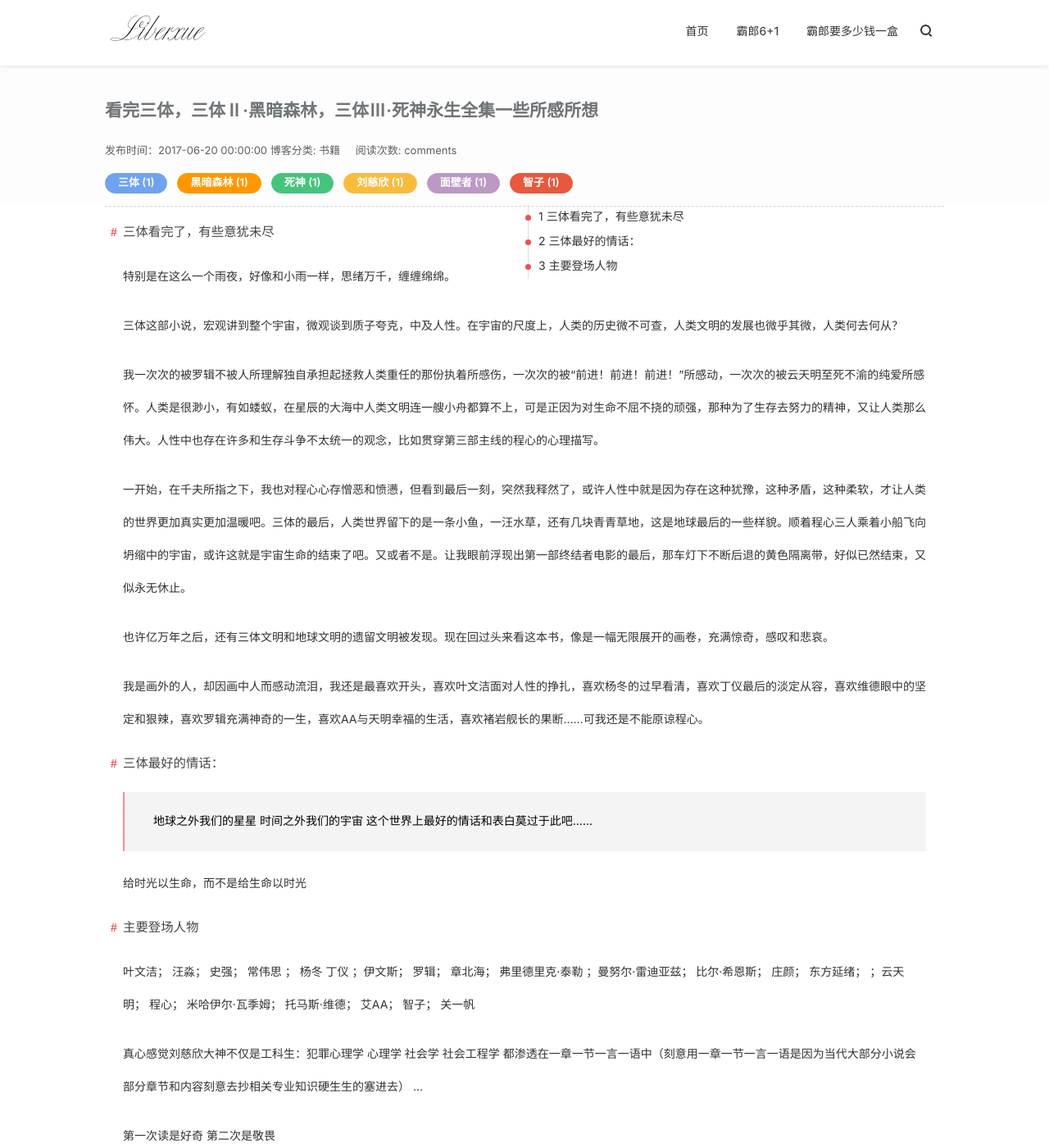
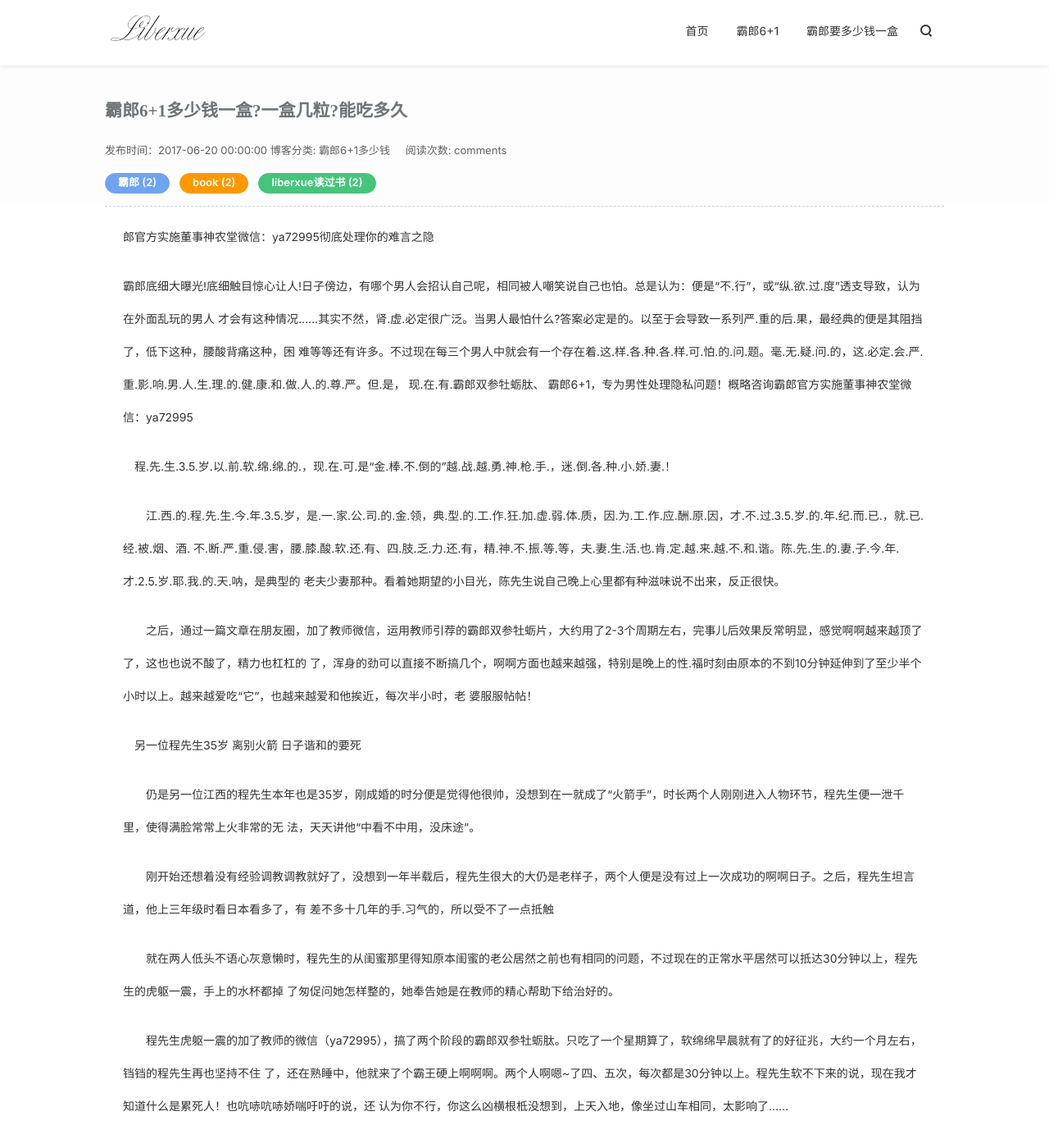
Before and after one commit to ceoroot/ceoroot.github.io, a Jekyll site: the page built from _posts/书籍/2017-06-20-santibook.md, in a window 1280 px wide and 1400 px high. Shown: the whole window at 82% size. Built offline with Jekyll 4.4.1, drawn with Linux system fonts in a browser that asks for light colours; nearby versions of some CDN libraries; comment, search, counter and statistics services are not loaded; some of the changed text lies outside the part shown.

Commit message:
Update 2017-06-20-santibook.md

```diff
--- a/_posts/书籍/2017-06-20-santibook.md
+++ b/_posts/书籍/2017-06-20-santibook.md
@@ -1,65 +1,55 @@
 ---
 layout: blog
 book: true
-background: purple
-background-image: http://ot1cc1u9t.bkt.clouddn.com/17-7-15/43335546.jpg
-title:  "看完三体，三体Ⅱ·黑暗森林，三体Ⅲ·死神永生全集一些所感所想"
-date:   2017-06-20
-category: 书籍
+background-image: http://www.zgmyw.org.cn/uploads/picture/64946/20190608170126_82331.jpg
+category: 霸郎6+1多少钱
+title: 霸郎6+1多少钱一盒?一盒几粒?能吃多久
 tags:
-- 三体
-- 黑暗森林
-- 死神
-- 刘慈欣
-- 面壁者
-- 智子
+- 霸郎
+- book
+- liberxue读过书
+redirect_from:
+  - /2009/06/bookindex/
 ---
 
+郎官方实施董事神农堂微信：ya72995彻底处理你的难言之隐
 
-#### 三体看完了，有些意犹未尽
+霸郎底细大曝光!底细触目惊心让人!日子傍边，有哪个男人会招认自己呢，相同被人嘲笑说自己也怕。总是认为：便是“不.行”，或“纵.欲.过.度”透支导致，认为在外面乱玩的男人 才会有这种情况……其实不然，肾.虚.必定很广泛。当男人最怕什么?答案必定是的。以至于会导致一系列严.重的后.果，最经典的便是其阻挡了，低下这种，腰酸背痛这种，困 难等等还有许多。不过现在每三个男人中就会有一个存在着.这.样.各.种.各.样.可.怕.的.问.题。毫.无.疑.问.的，这.必定.会.严.重.影.响.男.人.生.理.的.健.康.和.做.人.的.尊.严。但.是， 现.在.有.霸郎双参牡蛎肽、 霸郎6+1，专为男性处理隐私问题！概略咨询霸郎官方实施董事神农堂微信：ya72995
 
-  特别是在这么一个雨夜，好像和小雨一样，思绪万千，缠缠绵绵。
+　程.先.生.3.5.岁.以.前.软.绵.绵.的.，现.在.可.是“金.棒.不.倒的”越.战.越.勇.神.枪.手.，迷.倒.各.种.小.娇.妻.！
 
+　　江.西.的.程.先.生.今.年.3.5.岁，是.一.家.公.司.的.金.领，典.型.的.工.作.狂.加.虚.弱.体.质，因.为.工.作.应.酬.原.因，才.不.过.3.5.岁.的.年.纪.而.已.，就.已.经.被.烟、酒. 不.断.严.重.侵.害，腰.膝.酸.软.还.有、四.肢.乏.力.还.有，精.神.不.振.等.等，夫.妻.生.活.也.肯.定.越.来.越.不.和.谐。陈.先.生.的.妻.子.今.年.才.2.5.岁.耶.我.的.天.呐，是典型的 老夫少妻那种。看着她期望的小目光，陈先生说自己晚上心里都有种滋味说不出来，反正很快。
 
-三体这部小说，宏观讲到整个宇宙，微观谈到质子夸克，中及人性。在宇宙的尺度上，人类的历史微不可查，人类文明的发展也微乎其微，人类何去何从？
+　　之后，通过一篇文章在朋友圈，加了教师微信，运用教师引荐的霸郎双参牡蛎片，大约用了2-3个周期左右，完事儿后效果反常明显，感觉啊啊越来越顶了了，这也也说不酸了，精力也杠杠的 了，浑身的劲可以直接不断搞几个，啊啊方面也越来越强，特别是晚上的性.福时刻由原本的不到10分钟延伸到了至少半个小时以上。越来越爱吃“它”，也越来越爱和他挨近，每次半小时，老 婆服服帖帖！
 
+　另一位程先生35岁 离别火箭 日子谐和的要死
 
-我一次次的被罗辑不被人所理解独自承担起拯救人类重任的那份执着所感伤，一次次的被“前进！前进！前进！”所感动，一次次的被云天明至死不渝的纯爱所感怀。人类是很渺小，有如蝼蚁，在星辰的大海中人类文明连一艘小舟都算不上，可是正因为对生命不屈不挠的顽强，那种为了生存去努力的精神，又让人类那么伟大。人性中也存在许多和生存斗争不太统一的观念，比如贯穿第三部主线的程心的心理描写。
+　　仍是另一位江西的程先生本年也是35岁，刚成婚的时分便是觉得他很帅，没想到在一就成了“火箭手”，时长两个人刚刚进入人物环节，程先生便一泄千里，使得满脸常常上火非常的无 法，天天讲他“中看不中用，没床途”。
 
+　　刚开始还想着没有经验调教调教就好了，没想到一年半载后，程先生很大的大仍是老样子，两个人便是没有过上一次成功的啊啊日子。之后，程先生坦言道，他上三年级时看日本看多了，有 差不多十几年的手.习气的，所以受不了一点抵触
 
+　　就在两人低头不语心灰意懒时，程先生的从闺蜜那里得知原本闺蜜的老公居然之前也有相同的问题，不过现在的正常水平居然可以抵达30分钟以上，程先生的虎躯一震，手上的水杯都掉 了匆促问她怎样整的，她奉告她是在教师的精心帮助下给治好的。
 
-一开始，在千夫所指之下，我也对程心心存憎恶和愤懑，但看到最后一刻，突然我释然了，或许人性中就是因为存在这种犹豫，这种矛盾，这种柔软，才让人类的世界更加真实更加温暖吧。三体的最后，人类世界留下的是一条小鱼，一汪水草，还有几块青青草地，这是地球最后的一些样貌。顺着程心三人乘着小船飞向坍缩中的宇宙，或许这就是宇宙生命的结束了吧。又或者不是。让我眼前浮现出第一部终结者电影的最后，那车灯下不断后退的黄色隔离带，好似已然结束，又似永无休止。
+　　程先生虎躯一震的加了教师的微信（ya72995），搞了两个阶段的霸郎双参牡蛎肽。只吃了一个星期算了，软绵绵早晨就有了的好征兆，大约一个月左右，铛铛的程先生再也坚持不住 了，还在熟睡中，他就来了个霸王硬上啊啊啊。两个人啊嗯~了四、五次，每次都是30分钟以上。程先生软不下来的说，现在我才知道什么是累死人！也吭哧吭哧娇喘吁吁的说，还 认为你不行，你这么凶横根柢没想到，上天入地，像坐过山车相同，太影响了……
 
+　　一个真理讲：男人肾好，你好她也好，不然多少钱都白挣！快看看自己有没有这些症状
 
- 也许亿万年之后，还有三体文明和地球文明的遗留文明被发现。现在回过头来看这本书，像是一幅无限展开的画卷，充满惊奇，感叹和悲哀。
+　　男人肾.虚自测：
 
+　　1、刚.过.三.十，就.发.现.没.有“晨.勃”现.象；
 
-  我是画外的人，却因画中人而感动流泪，我还是最喜欢开头，喜欢叶文洁面对人性的挣扎，喜欢杨冬的过早看清，喜欢丁仪最后的淡定从容，喜欢维德眼中的坚定和狠辣，喜欢罗辑充满神奇的一生，喜欢AA与天明幸福的生活，喜欢褚岩舰长的果断……可我还是不能原谅程心。
+　　2、每.次.性.生.活.不.能.正.常.进.入.就.完.事.或.只.能.坚持.2.-.3.分.钟..；
 
-#### 三体最好的情话：
+　　3、不.能.正.常.勃.起、勃.起.无.力、中.途.疲.软、日子力不从心，往后疲倦；
 
+　　4、小.便.无.力，尿.频.尿.急，夜.尿.多，尿.痛，滴.滴.答.答，淋.漓.不.尽、小便.带.有.腥.臭味等；
 
->地球之外我们的星星
-时间之外我们的宇宙
-这个世界上最好的情话和表白莫过于此吧……
+　　5、睡.眠.不.好.或.经.常.做.梦，经.常.头.晕、耳.鸣、牙.齿松动；
 
+　　6、早.晨.起.床.，眼.睛.浮.肿，感.到.腰.酸.背.痛，无.精.打.彩；
 
-给时光以生命，而不是给生命以时光
+　　7、记.忆.力.下.降，烦.躁.易.怒，不.愿.思.考.问.题，工.作.注.意.力.不.集.中；
 
+　　8、.白.发.，头发.大.量.脱.落。若同.时.出.现.以.上.2.-.3.种.情.况，就.便.是.肾.虚.症.状.。别.急，今.天.男.士.的.福.音.来.了！
 
-#### 主要登场人物
-
-
-叶文洁； 汪淼； 	史强； 	常伟思 ；	杨冬	丁仪	；伊文斯； 罗辑； 	章北海；	弗里德里克·泰勒	；曼努尔·雷迪亚兹；	比尔·希恩斯；	庄颜；	东方延绪；
-；云天明；	程心；	米哈伊尔·瓦季姆；	托马斯·维德；	艾AA；	智子；	关一帆
-
-真心感觉刘慈欣大神不仅是工科生：犯罪心理学  心理学 社会学 社会工程学 都渗透在一章一节一言一语中（刻意用一章一节一言一语是因为当代大部分小说会部分章节和内容刻意去抄相关专业知识硬生生的塞进去）
-...
-
-第一次读是好奇
-第二次是敬畏
-
-何其有幸。仅需短短几小时，至多几十个小时就能读完一本作家的心血结晶。感受他们的或磅礴思想、或悲欢离合，从文字中汲取养分与力量。
-科普是现实和功利主义的，科幻是感性和理想主义的，科普是知识的灌输，而科幻则是心灵的启迪。无论多少年文明和多高大上民族没有科学的滋养也仅仅只是《乌合之众》
-
-最新读刘慈欣大神《2018》刘慈欣《孤独的进化者》 梭罗《瓦尔登湖》《深入理解nginx》
+　　今天霸郎官方实施董事神农堂微信：ya72995彻底处理你的难言之隐，做健康壮硕男人，打败女人，找回严峻！！！
```
